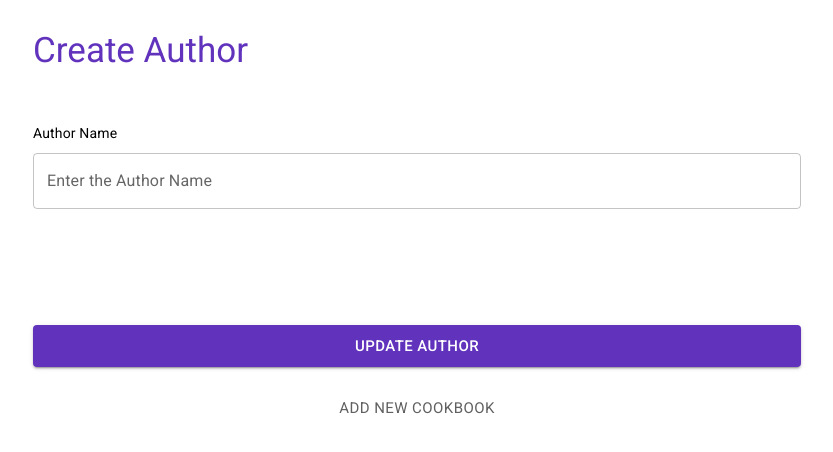
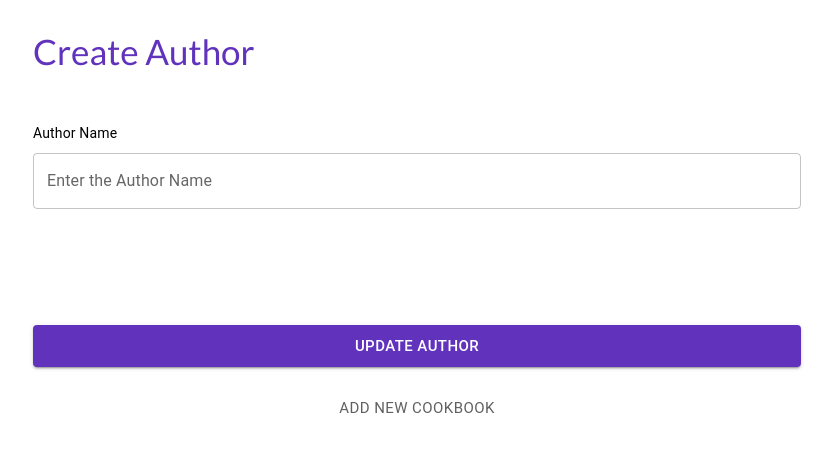
Before and after one commit to avasoft-mobility/cookbook, a React (Create React App) app: page /edit/author/1 in a window 1280 px wide. Shown: the top 452 px of the page, without its empty margins (223-1056 px from the left). Built offline with nearby package versions, Linux system fonts and the light colour scheme; no server answers.

Commit message:
Change Roboto fontFamily to Lato fontFamily (#158)

```diff
--- a/src/components/specified_components/home_page_components/Search.component.tsx
+++ b/src/components/specified_components/home_page_components/Search.component.tsx
@@ -29,7 +29,7 @@ const Search: React.FC<SearchProps> = (props) => {
         multiline={false}
         placeholderStyle={{
           color: "#D3DFF8",
-          fontFamily: "Roboto",
+          fontFamily: "Lato",
           fontStyle: "normal",
           fontWeight: "600",
           fontSize: "25px",
--- a/src/index.css
+++ b/src/index.css
@@ -1,7 +1,7 @@
-@import url("https://fonts.googleapis.com/css2?family=Oswald:wght@200;300;400;500;600;700&family=Roboto:ital,wght@0,100;0,300;0,400;0,500;0,700;0,900;1,100;1,300;1,400;1,500;1,700;1,900&family=Source+Code+Pro:ital,wght@0,200;0,400;0,500;0,600;0,700;1,500&display=swap");
+@import url("https://fonts.googleapis.com/css2?family=Lato:wght@100;300;400;700;900&family=Source+Code+Pro:wght@200;300;400;500;600;700;800;900&display=swap");
 
 * {
-  font-family: "Roboto", sans-serif;
+  font-family: "Lato", sans-serif;
   margin: 0;
   padding: 0;
   box-sizing: border-box;
```
